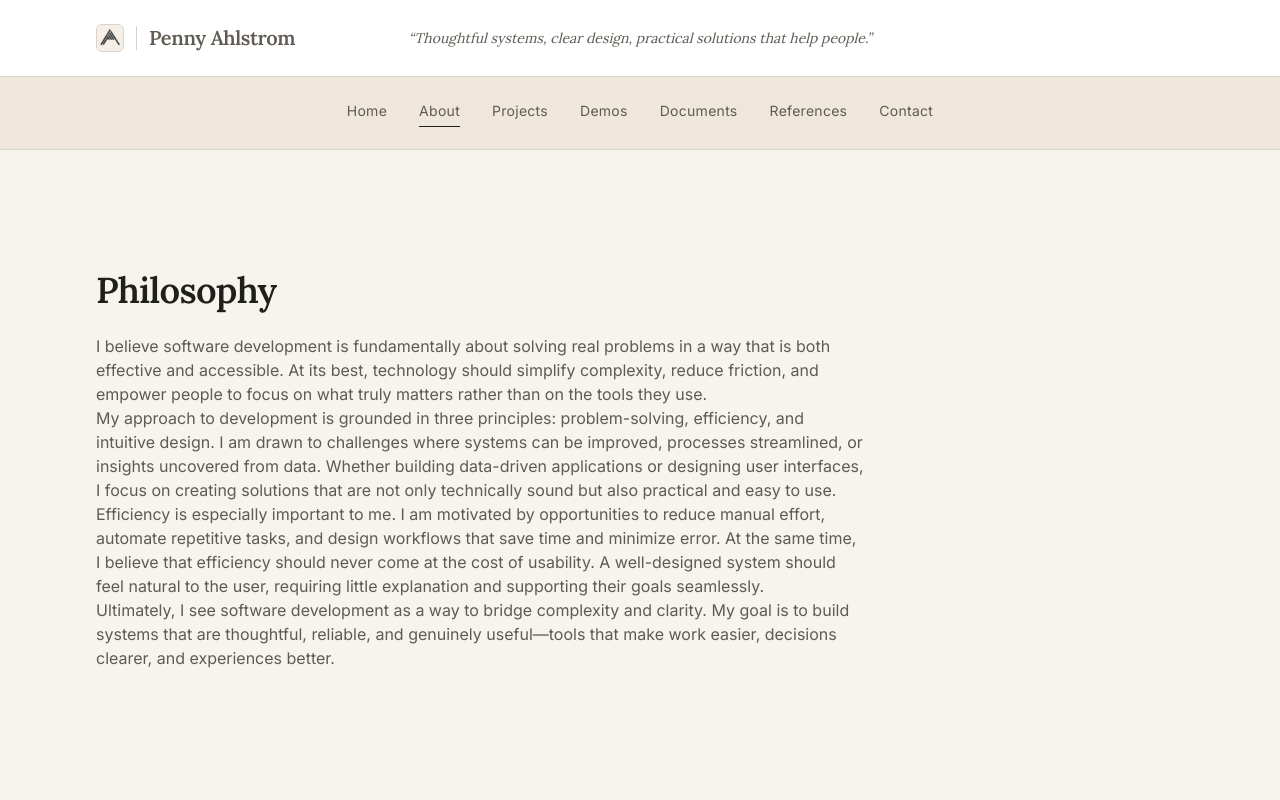
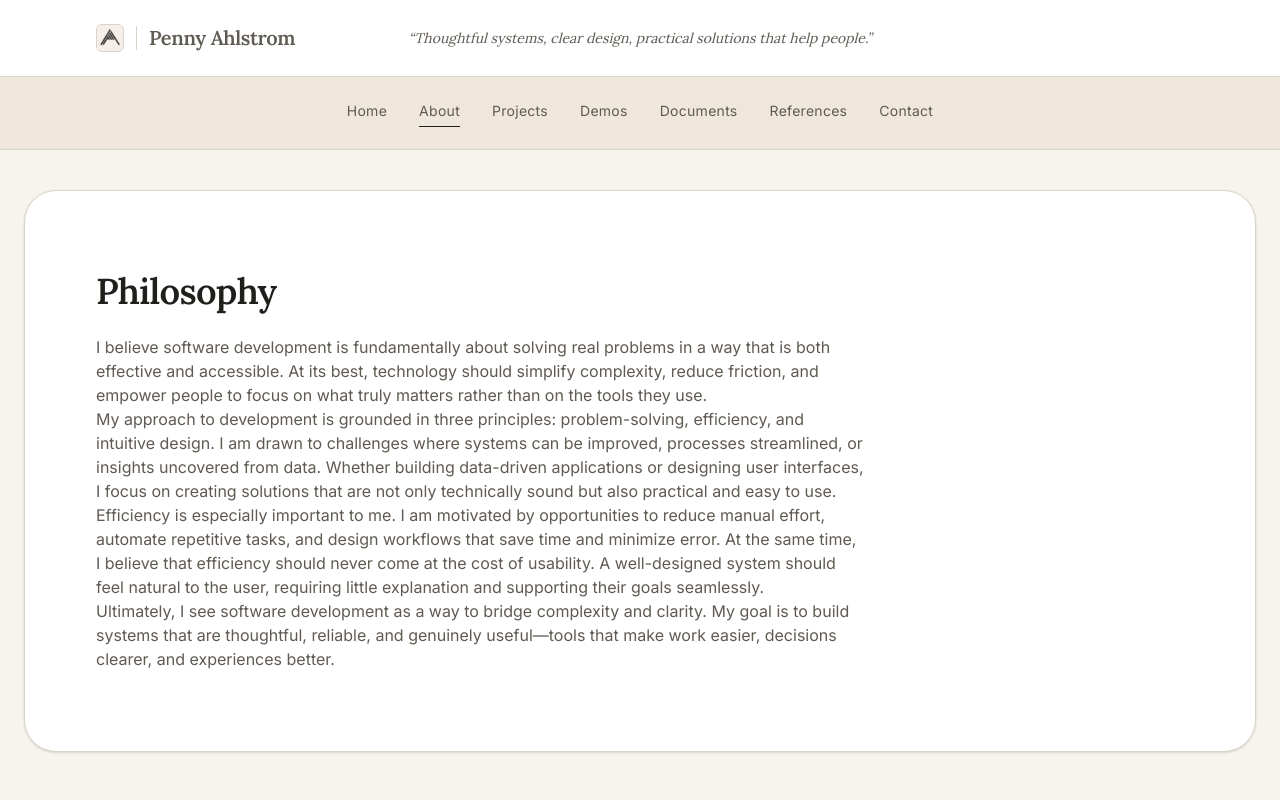
Before and after one commit to PennyAhlstrom/my-portfolio, a Next.js app: page /about in a window 1280 px wide. Shown: the top 800 px of the page. Built offline with nearby package versions, Linux system fonts and the light colour scheme.

Commit message:
change section variant to light for the philosophy component

```diff
--- a/components/about/Philosophy.tsx
+++ b/components/about/Philosophy.tsx
@@ -5,7 +5,7 @@ import Text from "@/components/ui/Text";
 
 export default function Philosophy() {
   return (
-    <Section variant="plain">
+    <Section variant="light">
       <Container>
         <div className="max-w-3xl">
           <SectionHeader>Philosophy</SectionHeader>
```
